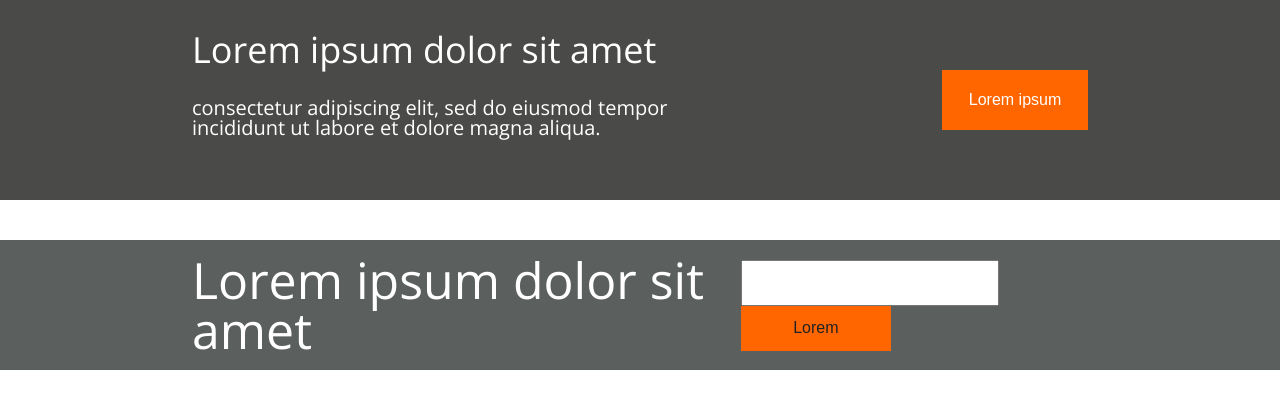
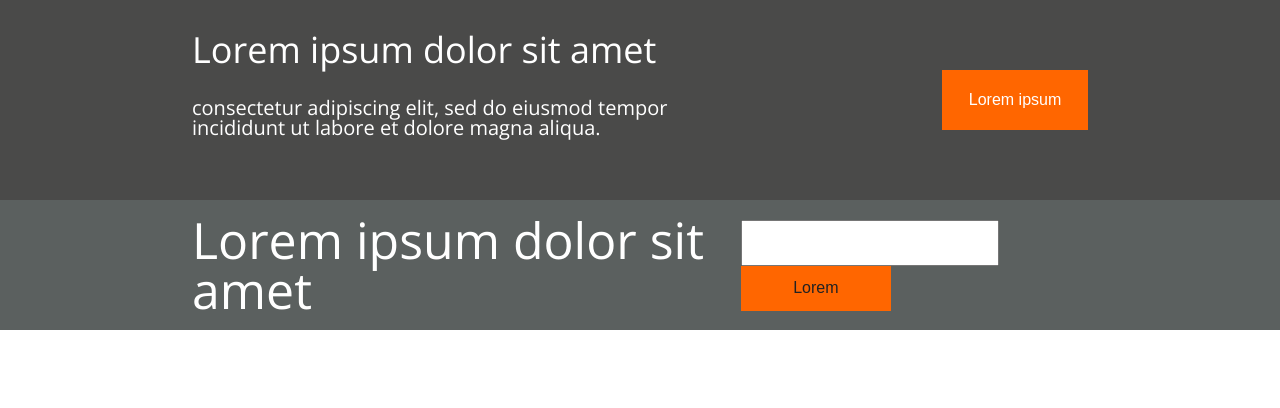
Before and after one commit to Dominikdoms/scramlab, a React (Create React App) app: page / in a window 1280 px wide. Shown: the top 408 px of the page. Built offline with nearby package versions, Linux system fonts and the light colour scheme; a web font is replaced by a local one.

Commit message:
created 'form to save' section

```diff
--- a/src/components/formToSave.scss
+++ b/src/components/formToSave.scss
@@ -2,7 +2,6 @@
 @import "../scss/settings/fonts";
 
 .formToSave {
-  margin-top: 40px; //do usunięcia
   width: 100vw;
   height: 130px;
   background-color: $navigation;
```
